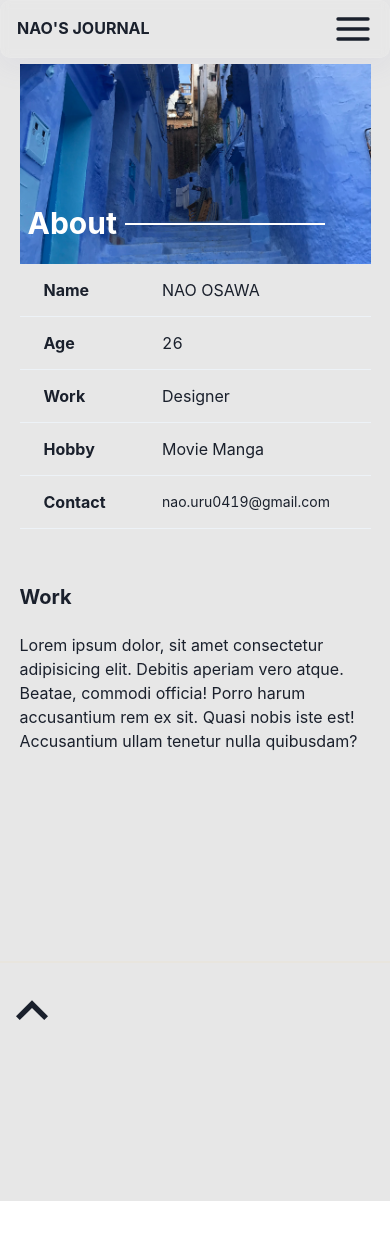
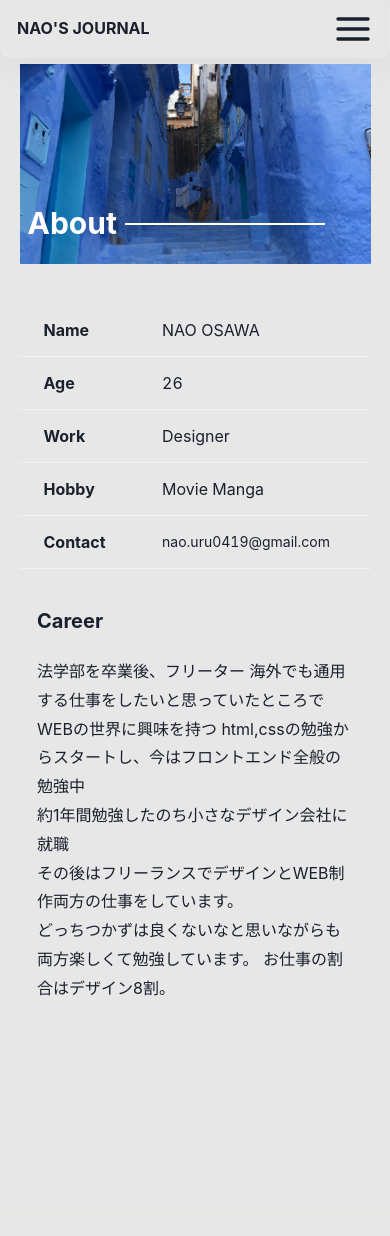
Before and after one commit to nao-uru/my_blog, a Next.js app: page /About in a window 390 px wide. Shown: the top 1236 px of the page. Before the commit the page ends 1201 px from the top, so only its background shows below. Built offline with nearby package versions, Linux system fonts and the light colour scheme.

Commit message:
[fix]Aboutページに文章挿入

```diff
--- a/components/molecules/AboutContent.tsx
+++ /dev/null
@@ -1,20 +0,0 @@
-import { ChakraProvider, Stack, Text} from "@chakra-ui/react";
-import React, { VFC } from "react";
-import { Title } from "../atoms/Title";
-
-
-export const AboutContent:VFC = () => {
-
-  return (
-    <>
-    <ChakraProvider>
-     <Stack mt="10">
-     <Title>Work</Title>
-     <Text mt="8">
-       Lorem ipsum dolor, sit amet consectetur adipisicing elit. Debitis aperiam vero atque. Beatae, commodi officia! Porro harum accusantium rem ex sit. Quasi nobis iste est! Accusantium ullam tenetur nulla quibusdam?
-     </Text>
-     </Stack>
-    </ChakraProvider>
-    </>
-  )
-}
--- /dev/null
+++ b/components/molecules/Content.tsx
@@ -0,0 +1,26 @@
+import { ChakraProvider, Stack, Text} from "@chakra-ui/react";
+import React, { VFC } from "react";
+import { Title } from "../atoms/Title";
+
+
+export const Content:VFC = () => {
+
+  return (
+    <>
+    <ChakraProvider>
+     <Stack lineHeight="180%" w={{base:"90%", md:"100%"}} ml="auto" m={{base:"auto"}}  mt={{base:6,md:8}}>
+     <Title>Career</Title>
+     <Text mt={0} w="100%">
+       法学部を卒業後、フリーター
+       海外でも通用する仕事をしたいと思っていたところでWEBの世界に興味を持つ
+       html,cssの勉強からスタートし、今はフロントエンド全般の勉強中<br />
+       約1年間勉強したのち小さなデザイン会社に就職<br />
+       その後はフリーランスでデザインとWEB制作両方の仕事をしています。<br />
+       どっちつかずは良くないなと思いながらも両方楽しくて勉強しています。
+       お仕事の割合はデザイン8割。
+     </Text>
+     </Stack>
+    </ChakraProvider>
+    </>
+  )
+}
--- a/components/molecules/Menu.tsx
+++ b/components/molecules/Menu.tsx
@@ -18,7 +18,7 @@ const Navigation = () => {
   const path = location.pathname;
 
   return (
-    <Stack as="nav" w="30%">
+    <Stack as="nav" w="40%" ml={4}>
       <Link href="/Blog" passHref>
       <Box mr={8} css={path.startsWith('/Blog') ? sBorderLink:''}>
       <HeaderLink>Blog</HeaderLink>
--- a/components/molecules/Table.tsx
+++ b/components/molecules/Table.tsx
@@ -7,7 +7,7 @@ export const TableContent:VFC = () => {
   return (
     <>
     <ChakraProvider>
-      <Table w={{base:"100%", md:"100%"}} mt={10} m="auto">
+      <Table w={{base:"100%", md:"100%"}} mt={10} ml="auto">
         <Tbody>
           <Tr>
           <Td fontSize="md" fontWeight="bold">Name</Td>
--- a/components/organisms/About.tsx
+++ b/components/organisms/About.tsx
@@ -3,7 +3,7 @@ import { ChakraProvider, Flex, Box, useBreakpointValue } from "@chakra-ui/react"
 import { Props } from "framer-motion/types/types";
 
 import { ImgTitle } from "../molecules/ImgTitle ";
-import { AboutContent } from "../molecules/AboutContent";
+import { Content } from "../molecules/Content";
 import { TableContent } from "../molecules/Table";
 
 
@@ -20,9 +20,9 @@ export const About:VFC<Props> = () => {
        <ImgTitle url="/img/Chefchaouen.jpeg" title="About" />
        </Box>
 
-       <Box>
+       <Box mt={4}>
        <TableContent />
-       <AboutContent />
+       <Content />
        </Box>
 
       </Box>
@@ -43,7 +43,7 @@ export const About:VFC<Props> = () => {
 
         <Box>
         <TableContent />
-        <AboutContent />
+        <Content />
         </Box>
 
         </Flex>
```
Also changed, not shown: components/molecules/AboutTable.tsx (deleted, +0 -37 lines).
